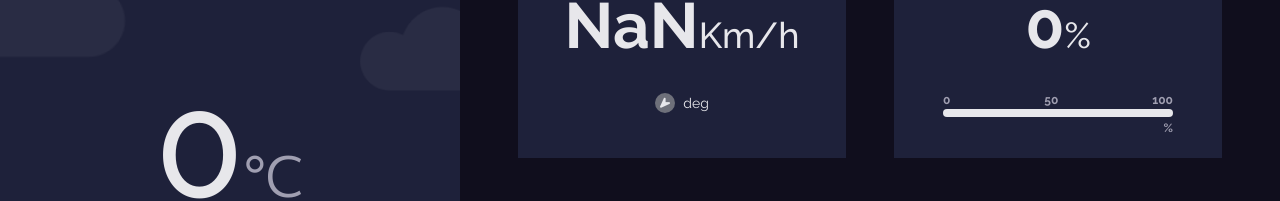
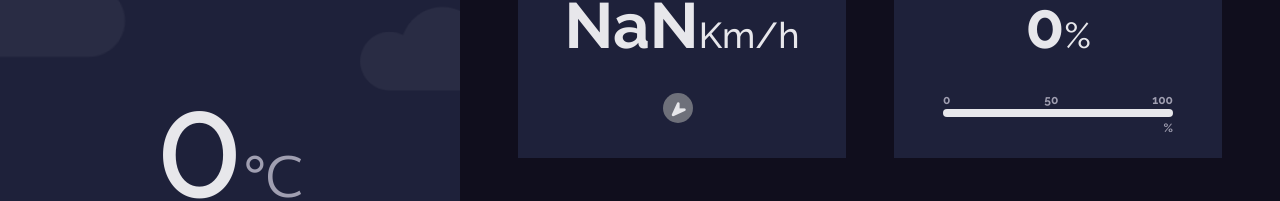
Before and after one commit to Bucha789/new-weather-app, a React (Vite) app: page / in a window 1280 px wide. Shown: the part 457-658 px from the top of the page. Built offline with nearby package versions, Linux system fonts and the light colour scheme.

Commit message:
agregando la opción del localStorage

```diff
--- a/src/WeatherApp.jsx
+++ b/src/WeatherApp.jsx
@@ -1,42 +1,44 @@
-import React, { useReducer } from 'react';
+import React, { useEffect, useReducer } from 'react';
 import { MainWeatherDisplay } from './components/information/MainWeatherDisplay';
 import { AppContext } from './context/AppContext';
 import { appReducer } from './reducers/appReducer';
+import { getLocalStorage } from './helpers/getLocalStorage';
+import { defaultState } from './utils/demoData';
+import { types } from './types';
+import getWeatherData from './helpers/getWeatherData';
+
 
 import './assets/styles/index.css';
 
-const defaultState = {
-  place: {
-    name: 'Nothing,'
-  },
-  weatherStats: {
-    current: {
-      temp: 0,
-      humidity: 0,
-      win_deg: 0,
-      win_speed: 0,
-      visibility: 0,
-      pressure: 0,
-      weather: [{
-        main: 'No place Selected'
-      }]
-    },
-    daily: [
-      {
-        temp: {
-          min: 0,
-          max: 0,
-        },
-        weather: [{
-          main: 'No place Selected'
-        }]
-      }
-    ]
+const init = () => {
+  const lastPlace = getLocalStorage('lastPlace');
+  if (lastPlace) {
+    return {
+      ...defaultState,
+      place: lastPlace
+    }
+  } else {
+    return defaultState;
   }
 }
 
 export const WeatherApp = () => {
-  const initialState = useReducer(appReducer, defaultState);
+  const initialState = useReducer(appReducer, {}, init);
+  const [state, dispatch] = initialState;
+  useEffect(() => {
+    if (state.place.longitude && state.place.latitude) {
+      getWeatherData(state.place).then(data => {
+        dispatch({
+          type: types.infoUdapte,
+          payload: {
+            place: state.place,
+            weatherStats: data
+          }
+        })
+      })
+    }
+  }, [])
+
   return (
     <AppContext.Provider value={initialState}>
         <main className='main__container'>
--- a/src/assets/styles/SearchContainer.css
+++ b/src/assets/styles/SearchContainer.css
@@ -1,11 +1,11 @@
 .search__container {
   background-color: #1E213A;
   position: absolute;
+  padding: 82px 47px 0 47px;
   left: 0;
   width: 100%;
   height: 100vh;
   z-index: 10;
-  padding: 60px 13px 0 13px;
   transition: .5s;
   overflow: hidden;
   animation-name: fadeInLeft;
@@ -81,15 +81,16 @@
   font-size: 1.6rem;
 }
 .search__container > i {
+  cursor: pointer;
   position: absolute;
-  top: 18px;
-  right: 18px;
+  top: 25px;
+  right: 50px;
   color: white;
-  font-size: 2rem;
+  font-size: 2.5rem;
   z-index: 11;
   opacity: 0;
   animation-name: fromIn;
-  animation-delay: .5s;
+  /* animation-delay: .5s; */
   animation-fill-mode: forwards;
   animation-duration: .5s;
 }
@@ -109,3 +110,13 @@
     left: 0;
   }
 }
+@media (max-width: 500px) {
+  .search__container {
+    padding: 60px 13px 0 13px;
+  }
+  .search__container > i {
+    font-size: 2rem;
+    top: 18px;
+    right: 18px;
+  }
+}
--- a/src/assets/styles/TodayHightlights.css
+++ b/src/assets/styles/TodayHightlights.css
@@ -45,18 +45,19 @@
   font-size: 1.4rem;
 }
 .wind-arrow {
-  width: 20px;
-  height: 20px;
+  width: 30px;
+  height: 30px;
   background-color: #6E707A;
   border-radius: 50%;
   margin-right: 8px;
   position: relative;
 }
 .wind-arrow i {
+  font-size: 1.4rem;
   position: absolute;
   top: 50%;
   left: 50%;
-  transform: translate(-50%, -50%) rotate(180deg);
+  transform: translate(-45%, -45%) rotate(180deg);
 }
 .progress-bar__container {
   width: 230px;
@@ -108,20 +109,19 @@
   padding-bottom: 24px;
 }
 
-/* @media (max-width: 500px) {
-  .hightlights-item__container {
-    grid-template-columns: 328px;
-    gap: 48px;
-    padding-bottom: 95px;
+@media (max-width: 500px) {
+  .wind-arrow {
+    width: 20px;
+    height: 20px;
   }
-} */
+  .wind-arrow i {
+    font-size: 1rem;
+  }
+}
 @media (max-width: 1220px) {
   .hightlights-item__container {
     grid-template-columns: 328px;
     gap: 48px;
     padding-bottom: 95px;
   }
-
-
-
 }
--- a/src/components/information/MainWeatherDisplay.jsx
+++ b/src/components/information/MainWeatherDisplay.jsx
@@ -1,9 +1,11 @@
-import React from 'react'
+import React, { useEffect } from 'react'
 import { CurrentWeatherDisplay } from './CurrentWeatherDisplay'
 import { TodayHightlightsDisplay } from './TodayHightlightsDisplay'
 import { WeekWeatherDisplay } from './WeekWeatherDisplay'
 import '../../assets/styles/MainWeather.css';
 export const MainWeatherDisplay = () => {
+
+
   return (
     <section className='weather-display__container'>
       <CurrentWeatherDisplay />
--- a/src/components/information/TodayHightlightsDisplay.jsx
+++ b/src/components/information/TodayHightlightsDisplay.jsx
@@ -2,6 +2,7 @@ import React, { useContext, useEffect } from 'react'
 
 import '../../assets/styles/TodayHightlights.css';
 import { AppContext } from '../../context/AppContext';
+import { getWindDirection } from '../../helpers/getWindDirection';
 
 export const TodayHightlightsDisplay = () => {
 
@@ -9,17 +10,17 @@ export const TodayHightlightsDisplay = () => {
   const {weatherStats} = state;
   const {current} = weatherStats;
   const {humidity, visibility, wind_speed, wind_deg, pressure} = current;
-
+  const windDirection = getWindDirection(wind_deg)
 
   useEffect(() => {
     document.querySelector('.progress').style.width = `${humidity}%`
-    document.querySelector('#windArrow').style.transform = `translate(-50%, -50%) rotate(${wind_deg - 90}deg)`
+    document.querySelector('#windArrow').style.transform = `translate(-45%, -45%) rotate(${wind_deg - 90}deg)`
   }, [humidity, wind_deg])
 
 
   return (
     <div className='today-highlights__container'>
-       <h2>Today's Hightlights</h2>
+        <h2>Today's Hightlights</h2>
       <div className="hightlights-item__container">
         <div className="hightlights__item">
           <h3>Wind status</h3>
@@ -31,7 +32,7 @@ export const TodayHightlightsDisplay = () => {
             <div className="wind-arrow">
               <i id='windArrow' className="fas fa-location-arrow"></i>
             </div>
-            <span>{wind_deg}deg</span>
+            <span>{windDirection}</span>
           </div>
         </div>
         <div className="hightlights__item">
--- a/src/components/information/WeekWeatherDisplay.jsx
+++ b/src/components/information/WeekWeatherDisplay.jsx
@@ -25,7 +25,7 @@ export const WeekWeatherDisplay = () => {
           if (index > 4) {
             return null
           }
-          return <div className="weather-stats__item">
+          return <div key={dateString} className="weather-stats__item">
             <h3>{dateString}</h3>
             <WeatherImage state={main} />
             <div>
@@ -38,8 +38,3 @@ export const WeekWeatherDisplay = () => {
     </div>
   )
 }
-/* <DayWeather day='Tomorrow' data={daylyStats[0]} />
-<DayWeather day='Day 2' data={daylyStats[1]} />
-<DayWeather day='Day 3' data={daylyStats[2]} />
-<DayWeather day='Day 4' data={daylyStats[3]} />
-<DayWeather day='Day 5' data={daylyStats[4]} /> */
--- a/src/components/search/SearchPlacesContainer.jsx
+++ b/src/components/search/SearchPlacesContainer.jsx
@@ -5,6 +5,7 @@ import '../../assets/styles/SearchContainer.css'
 import { AppContext } from '../../context/AppContext'
 import getWeatherData from '../../helpers/getWeatherData'
 import { types } from '../../types'
+import { setLocalStorage } from '../../helpers/getLocalStorage'
 
 export const SearchPlacesContainer = ({hidden}) => {
   const [, dispatch] = useContext(AppContext);
@@ -31,6 +32,7 @@ export const SearchPlacesContainer = ({hidden}) => {
           weatherStats: data
         }
       }
+      setLocalStorage('lastPlace', JSON.stringify(item));
       dispatch(action)
       hidden(false)
     })
--- /dev/null
+++ b/src/helpers/getLocalStorage.js
@@ -0,0 +1,9 @@
+
+export const getLocalStorage = (key) => {
+  const lastPlace = JSON.parse(localStorage.getItem(key));
+  return lastPlace;
+};
+
+export const setLocalStorage = (key, value) => {
+  localStorage.setItem(key, value)
+}
--- /dev/null
+++ b/src/helpers/getWindDirection.js
@@ -0,0 +1,79 @@
+const windParams = {
+  "N": {
+    "min": "348.75",
+    "max": "11.25"
+  },
+  "NNE": {
+    "min": "11.25",
+    "max": "33.75"
+  },
+  "NE": {
+    "min": "33.75",
+    "max": "56.25"
+  },
+  "ENE": {
+    "min": "56.25",
+    "max": "78.75"
+  },
+  "E": {
+    "min": "78.75",
+    "max": "101.25"
+  },
+  "ESE": {
+    "min": "101.25",
+    "max": "123.75"
+  },
+  "SE": {
+    "min": "123.75",
+    "max": "146.25"
+  },
+  "SSE": {
+    "min": "146.25",
+    "max": "168.75"
+  },
+  "S": {
+    "min": "168.75",
+    "max": "191.25"
+  },
+  "SSW": {
+    "min": "191.25",
+    "max": "213.75"
+  },
+  "SW": {
+    "min": "213.75",
+    "max": "236.25"
+  },
+  "WSW": {
+    "min": "236.25",
+    "max": "258.75"
+  },
+  "W": {
+    "min": "258.75",
+    "max": "281.25"
+  },
+  "WNW": {
+    "min": "281.25",
+    "max": "303.75"
+  },
+  "NW": {
+    "min": "303.75",
+    "max": "326.25"
+  },
+  "NNW": {
+    "min": "326.25",
+    "max": "348.75"
+  }
+}
+
+
+export const getWindDirection = (deg) => {
+  const arrayDirections = Object.entries(windParams)
+  let direction;
+  for ( let [key, values] of arrayDirections) {
+  if (Number(values.min) <= deg && deg <= Number(values.max)) {
+    direction = key
+    break
+  }
+  }
+  return direction
+}
--- /dev/null
+++ b/src/utils/demoData.js
@@ -0,0 +1,29 @@
+export const defaultState = {
+  place: {
+    name: 'Nothing'
+  },
+  weatherStats: {
+    current: {
+      temp: 0,
+      humidity: 0,
+      win_deg: 0,
+      win_speed: 0,
+      visibility: 0,
+      pressure: 0,
+      weather: [{
+        main: 'No place Selected'
+      }]
+    },
+    daily: [
+      {
+        temp: {
+          min: 0,
+          max: 0,
+        },
+        weather: [{
+          main: 'No place Selected'
+        }]
+      }
+    ]
+  }
+}
```
